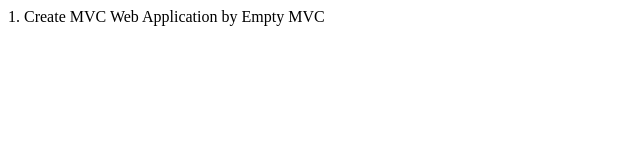
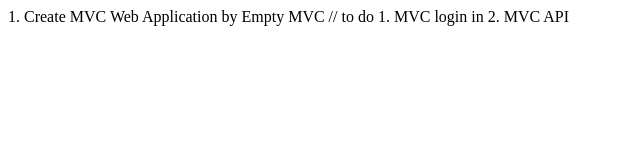
Before and after one commit to max0423/yyy, a plain HTML site: page dist/index.html in a window 1280 px wide. Shown: the whole page, without its empty margins (0-640 px from the left). Drawn offline with Linux system fonts and the light colour scheme.

Commit message:
Update index.html

```diff
--- a/dist/index.html
+++ b/dist/index.html
@@ -9,3 +9,9 @@
 </html>
 
 1. Create MVC Web Application by Empty MVC
+
+// to do
+
+1. MVC login in
+
+2. MVC API
```
